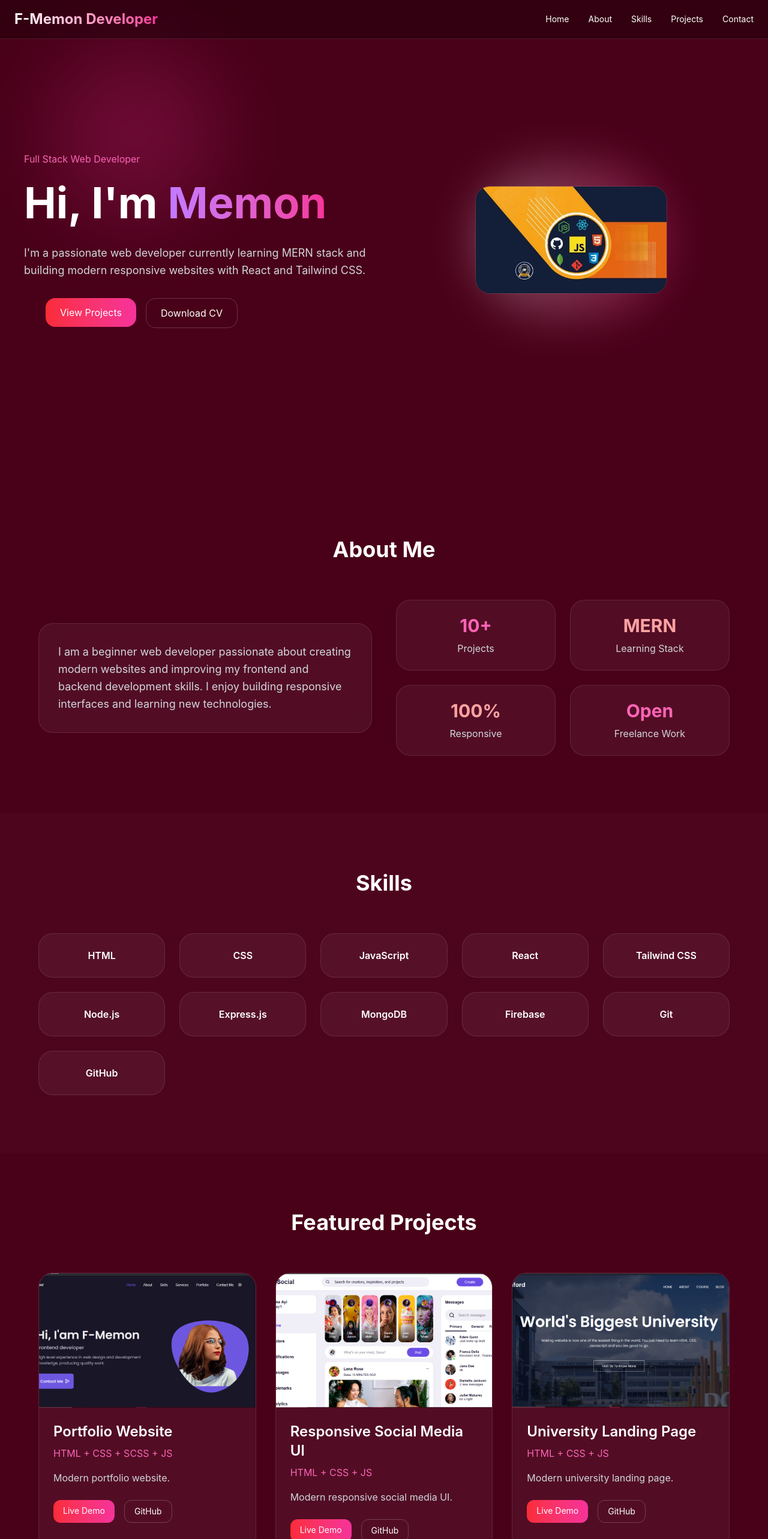
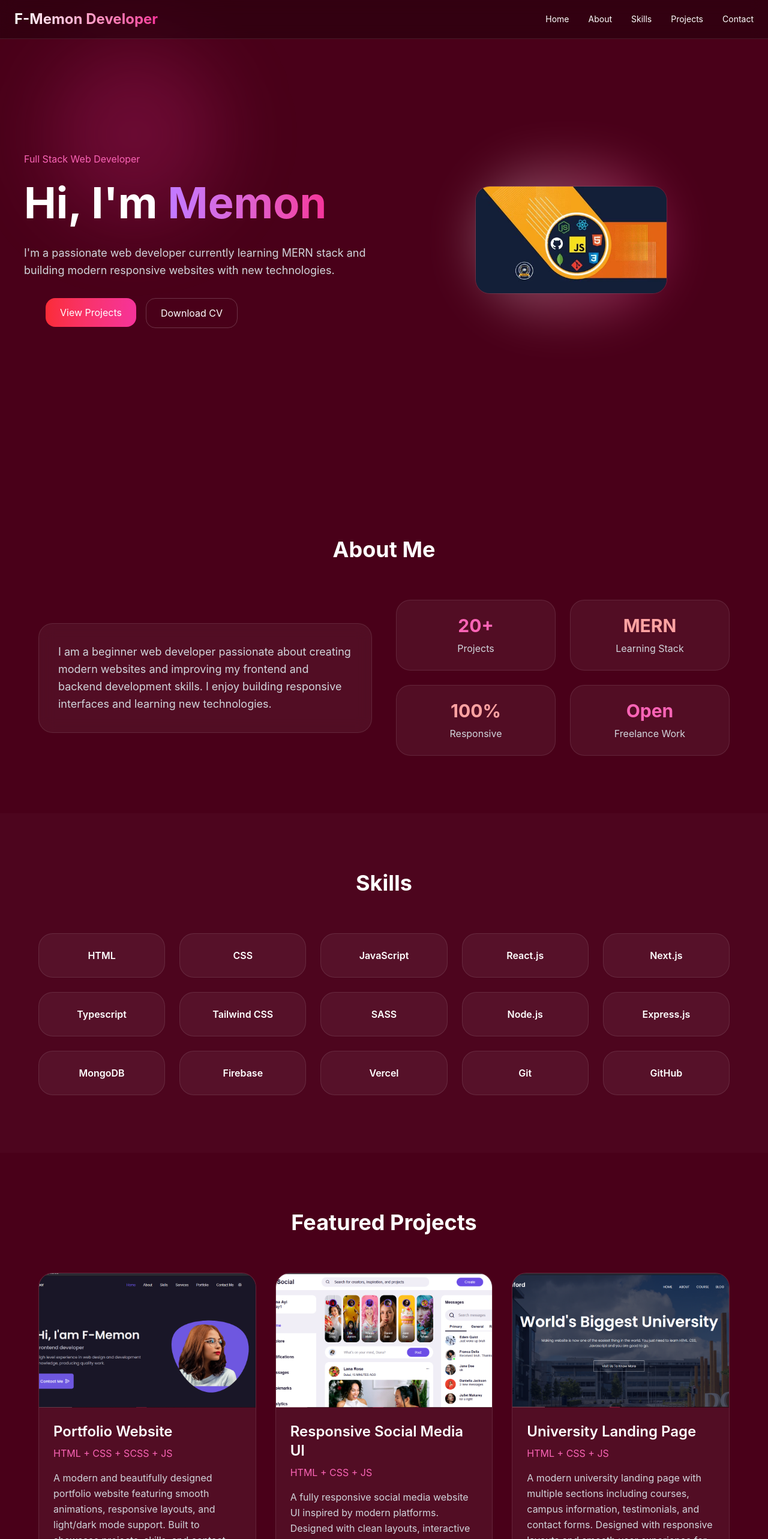
Before and after one commit to F-Memon-Developer/MyPortfolio, a React (Vite) app: page / in a window 1280 px wide. Shown: the top 2566 px of the page at 60% size. Built offline with nearby package versions, Linux system fonts and the light colour scheme; the HTML template or start-up script is replaced by a standard one.

Commit message:
Updated portfolio website

```diff
--- a/src/App.jsx
+++ b/src/App.jsx
@@ -99,7 +99,7 @@ export default function PortfolioTemplate() {
         <div className="absolute top-20 left-20 w-72 h-72 bg-pink-500/20 rounded-full blur-3xl"></div>
         <div className="absolute bottom-20 right-20 w-72 h-72 bg-black-500/20 rounded-full blur-3xl"></div>
 
-        <div className="max-w-7xl mx-auto grid md:grid-cols-2 gap-12 items-center relative z-10 text-center md:text-left">
+        <div className="max-w-8xl mx-auto grid md:grid-cols-2 gap-12 items-center relative z-10 text-center md:text-left">
           <div>
             <p className="text-pink-400 mb-4">Full Stack Web Developer</p>
 
@@ -112,7 +112,7 @@ export default function PortfolioTemplate() {
 
             <p className="text-gray-300 text-lg leading-relaxed mb-8 max-w-xl">
               I'm a passionate web developer currently learning MERN stack and building modern
-              responsive websites with React and Tailwind CSS.
+              responsive websites with new technologies.
             </p>
 
             <div className="flex gap-4 flex-wrap mx-9">
@@ -157,7 +157,7 @@ export default function PortfolioTemplate() {
 
             <div className="grid grid-cols-2 gap-6">
               <div className="bg-white/5 border border-white/10 rounded-3xl p-6 text-center">
-                <h3 className="text-3xl font-bold text-pink-400">10+</h3>
+                <h3 className="text-3xl font-bold text-pink-400">20+</h3>
                 <p className="text-gray-300 mt-2">Projects</p>
               </div>
 
@@ -285,10 +285,15 @@ export default function PortfolioTemplate() {
             Have a project idea or freelance opportunity? Let's work together.
           </p>
 
-          <div className="bg-white/5 border border-white/10 rounded-3xl p-10 backdrop-blur-md">
+          <form
+            action="https://formsubmit.co/memon2572006f@gmail.com"
+            method="POST"
+            className="bg-white/5 border border-white/10 rounded-3xl p-10 backdrop-blur-md"
+          >
             <div className="grid md:grid-cols-2 gap-6 mb-6">
               <input
                 type="text"
+                name="name"
                 placeholder="Your Name"
                 className="bg-black/30 border border-white/10 rounded-2xl px-5 py-4 outline-none
                 focus:border-purple-500
@@ -297,6 +302,7 @@ export default function PortfolioTemplate() {
 
               <input
                 type="email"
+                name="email"
                 placeholder="Your Email"
                 className="bg-black/30 border border-white/10 rounded-2xl px-5 py-4 outline-none focus:border-purple-500"
               />
@@ -304,6 +310,7 @@ export default function PortfolioTemplate() {
 
             <textarea
               rows="6"
+              name="message"
               placeholder="Your Message"
               className="w-full bg-black/30 border border-white/10 rounded-2xl px-5 py-4 outline-none focus:border-purple-500 mb-6"
             ></textarea>
@@ -311,12 +318,24 @@ export default function PortfolioTemplate() {
             <button className="px-8 py-4 rounded-2xl bg-gradient-to-r from-red-400 to-pink-500 hover:scale-105 transition duration-300">
               Send Message
             </button>
-          </div>
+            <input type="hidden" name="_captcha" value="false" />
+          </form>
         </div>
       </section>
 
-      <footer className="border-t border-white/10 py-8 px-6 text-center text-gray-300">
-        <p>Built with React & Tailwind CSS 🚀</p>
+      <footer className="border-t border-white/10 py-10 px-6 text-center text-gray-300 bg-black/20">
+        <h2 className="text-2xl font-bold bg-gradient-to-r from-white to-pink-500 bg-clip-text text-transparent">
+          F-Memon Developer
+        </h2>
+
+        <p className="text-gray-400 mt-3 max-w-xl mx-auto">
+          Passionate web developer focused on building clean, modern, and responsive web
+          applications.
+        </p>
+
+        <p className="text-sm text-gray-300 mt-6">
+          © 2026 F-Memon Developer.Crafting modern and responsive web experiences.
+        </p>
       </footer>
     </div>
   );
--- a/src/data/projects.js
+++ b/src/data/projects.js
@@ -9,12 +9,16 @@ export const skills = [
   'HTML',
   'CSS',
   'JavaScript',
-  'React',
+  'React.js',
+  'Next.js',
+  'Typescript',
   'Tailwind CSS',
+  'SASS',
   'Node.js',
   'Express.js',
   'MongoDB',
   'Firebase',
+  'Vercel',
   'Git',
   'GitHub'
 ];
@@ -23,7 +27,7 @@ export const projects = [
   {
     title: 'Portfolio Website',
     tech: 'HTML + CSS + SCSS + JS',
-    desc: 'Modern portfolio website.',
+    desc: 'A modern and beautifully designed portfolio website featuring smooth animations, responsive layouts, and light/dark mode support. Built to showcase projects, skills, and contact information in a clean professional style.',
     image: portfolio,
     demo: 'https://my-portfolio-f-memon.netlify.app',
     github: 'https://github.com/F-Memon-Developer/My-Portfolio'
@@ -32,7 +36,7 @@ export const projects = [
   {
     title: 'Responsive Social Media UI',
     tech: 'HTML + CSS + JS',
-    desc: 'Modern responsive social media UI.',
+    desc: 'A fully responsive social media website UI inspired by modern platforms. Designed with clean layouts, interactive sections, and optimized responsiveness for desktop, tablet, and mobile devices.',
     image: sm,
     demo: 'https://responsive-socialmedia-webbsite.netlify.app',
     github: 'https://github.com/F-Memon-Developer/Responsive-Social-Media-Website'
@@ -41,7 +45,7 @@ export const projects = [
   {
     title: 'University Landing Page',
     tech: 'HTML + CSS + JS',
-    desc: 'Modern university landing page.',
+    desc: 'A modern university landing page with multiple sections including courses, campus information, testimonials, and contact forms. Designed with responsive layouts and smooth user experience for all screen sizes.',
     image: uni,
     demo: 'https://university-website-html-css.netlify.app',
     github: 'https://github.com/F-Memon-Developer/University-Website'
@@ -50,23 +54,25 @@ export const projects = [
   {
     title: 'Dashboard',
     tech: 'React + Chart.js',
-    desc: 'Admin dashboard UI.',
+    desc: 'A modern admin dashboard UI built with React and Chart.js featuring analytics cards, charts, responsive layouts, and clean data visualization components for better user experience.',
     image: dashboard,
     demo: 'https://dashboard-admin-web.netlify.app',
     github: 'https://github.com/F-Memon-Developer/Admin-dashboard'
   },
+
   {
-    title: 'Food Panda',
+    title: 'FoodPanda Website',
     tech: 'HTML + CSS',
-    desc: 'FoodPanda Clone.',
+    desc: 'A responsive FoodPanda website clone designed with modern layouts, food categories, banners, and clean UI sections. Optimized for mobile and desktop screens with an attractive design.',
     image: foodpanda,
     demo: 'https://foodpandawebsiteclone.netlify.app',
     github: 'https://github.com/F-Memon-Developer/foodpanda.'
   },
+
   {
     title: 'Gericht Restaurant',
     tech: 'React.js',
-    desc: 'Restaurant UI.',
+    desc: 'A premium restaurant website built with React.js featuring elegant UI design, smooth layouts, menu sections, and responsive components to deliver a modern restaurant web experience.',
     image: gericht,
     demo: 'https://gericht-website-of-restaurant.netlify.app',
     github: 'https://github.com/F-Memon-Developer/Gericht-Restaurent-website'
```
